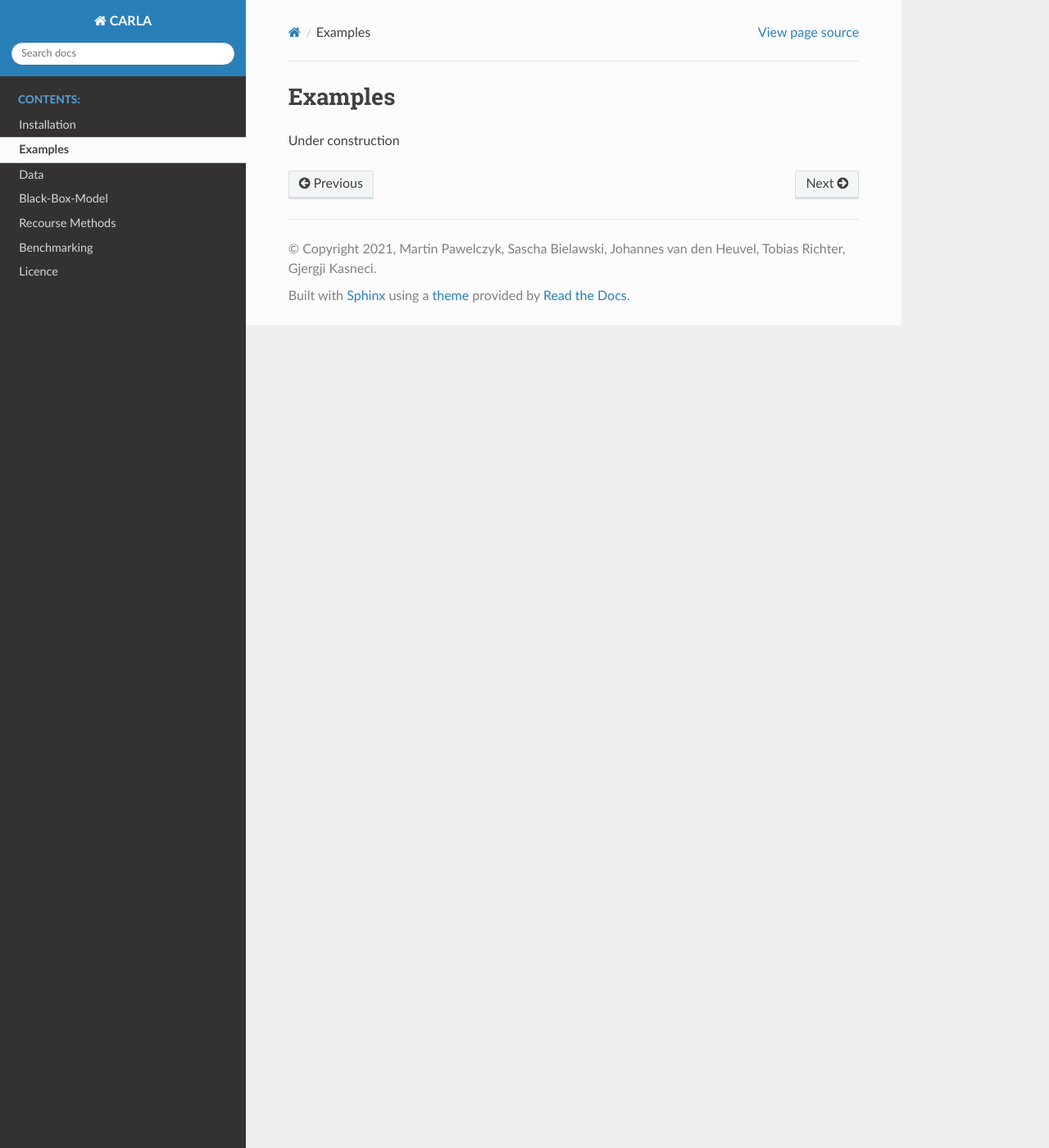
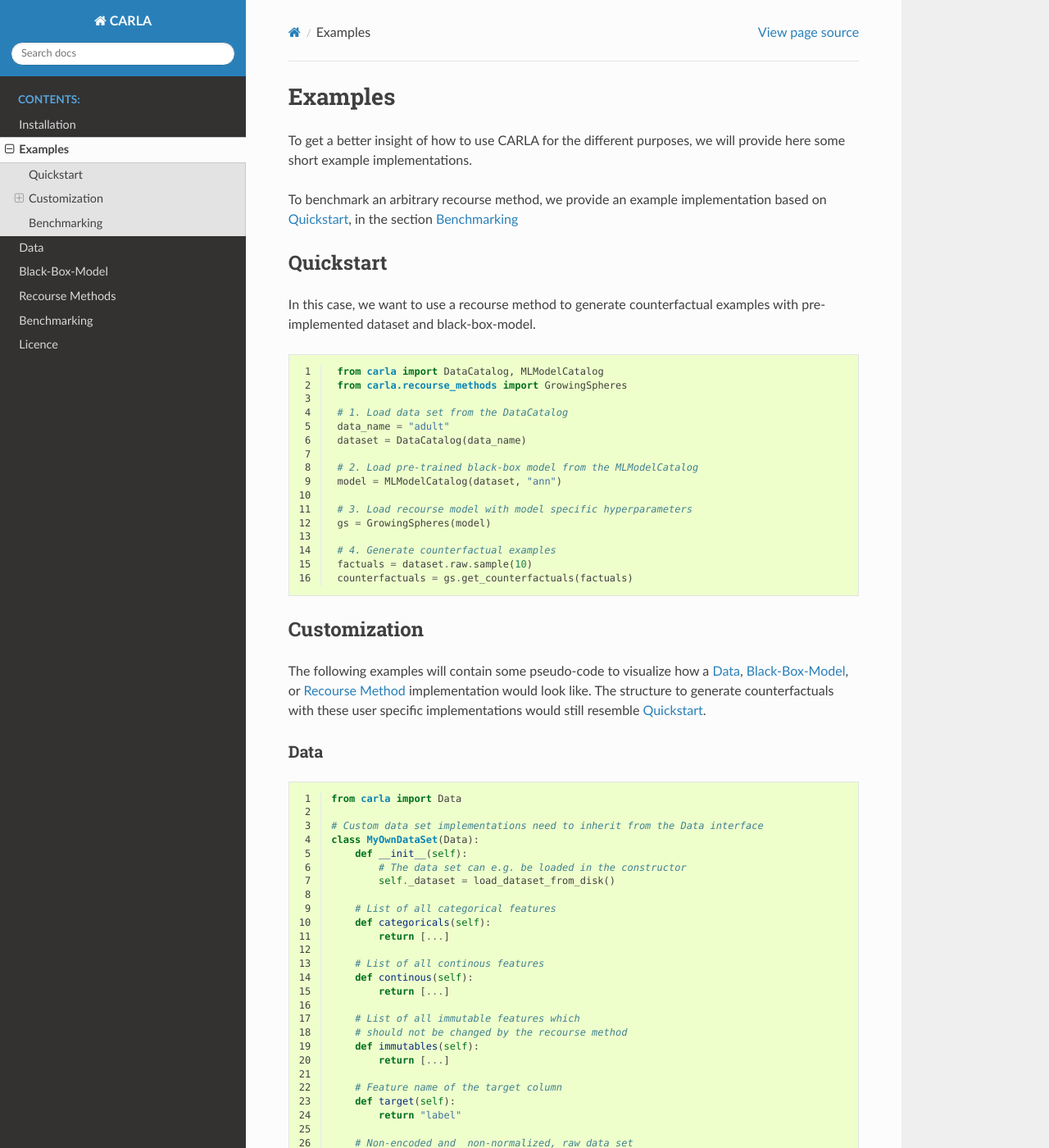
Before and after one commit to carla-recourse/CARLA, a Sphinx documentation site: the page built from docs/source/examples.rst, in a window 1280 px wide and 1400 px high. Shown: the whole window at 82% size. Built offline with Sphinx 7.4.7 and the Read the Docs theme 2.0.0, drawn with Linux system fonts in a browser that asks for light colours; some of the changed text lies outside the part shown.

Commit message:
Documentation for example implemenations

```diff
--- a/docs/source/conf.py
+++ b/docs/source/conf.py
@@ -46,6 +46,8 @@ numpydoc_show_class_members = True
 autosummary_generate = True
 autosummary_imported_members = True
 
+pygments_style = "sphinx"
+
 # Add any paths that contain templates here, relative to this directory.
 templates_path = ["_templates"]
 
--- a/docs/source/examples.rst
+++ b/docs/source/examples.rst
@@ -1,3 +1,165 @@
 Examples
 ========
-Under construction
+
+To get a better insight of how to use CARLA for the different purposes, we will provide here some short example
+implementations.
+
+To benchmark an arbitrary recourse method, we provide an example implementation based on :ref:`quick`, in the
+section :ref:`ex_bench`
+
+.. _quick:
+
+Quickstart
+----------
+In this case, we want to use a recourse method to generate counterfactual examples with pre-implemented
+dataset and black-box-model.
+
+.. code-block:: python
+   :linenos:
+
+    from carla import DataCatalog, MLModelCatalog
+    from carla.recourse_methods import GrowingSpheres
+
+    # 1. Load data set from the DataCatalog
+    data_name = "adult"
+    dataset = DataCatalog(data_name)
+
+    # 2. Load pre-trained black-box model from the MLModelCatalog
+    model = MLModelCatalog(dataset, "ann")
+
+    # 3. Load recourse model with model specific hyperparameters
+    gs = GrowingSpheres(model)
+
+    # 4. Generate counterfactual examples
+    factuals = dataset.raw.sample(10)
+    counterfactuals = gs.get_counterfactuals(factuals)
+
+Customization
+-------------
+The following examples will contain some pseudo-code to visualize how a :ref:`cstm_data`, :ref:`cstm_model`, or
+:ref:`cstm_rec` implementation would look like. The structure to generate counterfactuals with these user specific
+implementations would still resemble :ref:`quick`.
+
+.. _cstm_data:
+
+Data
+^^^^
+.. code-block:: python
+   :linenos:
+
+   from carla import Data
+
+   # Custom data set implementations need to inherit from the Data interface
+   class MyOwnDataSet(Data):
+       def __init__(self):
+           # The data set can e.g. be loaded in the constructor
+           self._dataset = load_dataset_from_disk()
+
+       # List of all categorical features
+       def categoricals(self):
+           return [...]
+
+       # List of all continous features
+       def continous(self):
+           return [...]
+
+       # List of all immutable features which
+       # should not be changed by the recourse method
+       def immutables(self):
+           return [...]
+
+       # Feature name of the target column
+       def target(self):
+           return "label"
+
+       # Non-encoded and  non-normalized, raw data set
+       def raw(self):
+           return self._dataset
+
+.. _cstm_model:
+
+Black-Box-Model
+^^^^^^^^^^^^^^^
+.. code-block:: python
+   :linenos:
+
+    from carla import MLModel
+
+    # Custom black-box models need to inherit from
+    # the MLModel interface
+    class MyOwnModel(MLModel):
+        def __init__(self, data):
+            super().__init__(data)
+            # The constructor can be used to load or build an
+            # arbitrary black-box-model
+            self._mymodel = load_model()
+
+            # Define a fitted sklearn scaler to normalize input data
+            self.scaler = MySklearnScaler().fit()
+
+            # Define a fitted sklearn encoder for binary input data
+            self.encoder = MySklearnEncoder.fit()
+
+        # List of the feature order the ml model was trained on
+        def feature_input_order(self):
+            return [...]
+
+        # The ML framework the model was trained on
+        def backend(self):
+            return "pytorch"
+
+        # The black-box model object
+        def raw_model(self):
+            return self._mymodel
+
+        # The predict function outputs
+        # the continous prediction of the model
+        def predict(self, x):
+            return self._mymodel.predict(x)
+
+        # The predict_proba method outputs
+        # the prediction as class probabilities
+        def predict_proba(self, x):
+            return self._mymodel.predict_proba(x)
+
+
+.. _cstm_rec:
+
+Recourse Method
+^^^^^^^^^^^^^^^
+.. code-block:: python
+   :linenos:
+
+   from carla import RecourseMethod
+
+    # Custom recourse implementations need to
+    # inherit from the RecourseMethod interface
+    class MyRecourseMethod(RecourseMethod):
+        def __init__(self, mlmodel):
+            super().__init__(mlmodel)
+
+        # Generate and return encoded and
+        # scaled counterfactual examples
+        def get_counterfactuals(self, factuals: pd.DataFrame):
+    		[...]
+    		return counterfactual_examples
+
+.. _ex_bench:
+
+Benchmarking
+------------
+.. code-block:: python
+   :linenos:
+
+    from carla import Benchmark
+
+    # 1. Initilize the benchmarking class by passing
+    # black-box-model, recourse method, and factuals into it
+    benchmark = Benchmark(model, gs, factuals)
+
+    # 2. Either only compute the distance measures
+    distances = benchmark.compute_distances()
+
+    # 3. Or run all implemented measurements and create a
+    # DataFrame which consists of all results
+    results = benchmark.run_benchmark()
```
